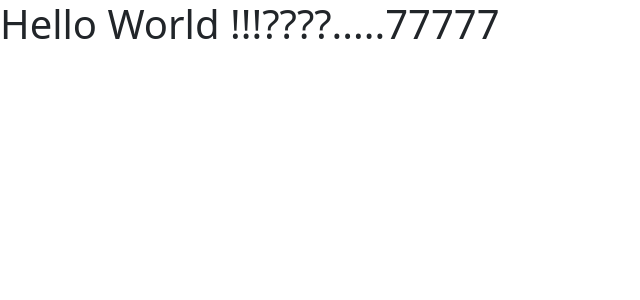
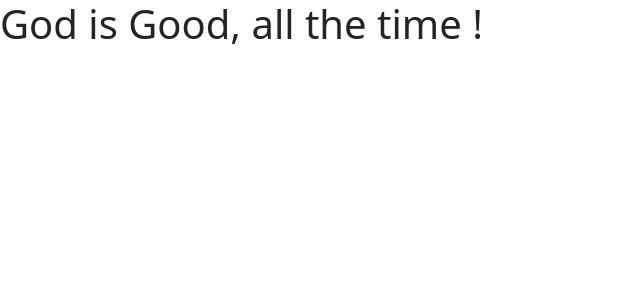
Before and after one commit to starsoft5/CA-DDD-01, a React (Vite) app in the folder ReactApp/: page / in a window 1280 px wide. Shown: the top 300 px of the page, without its empty margins (0-640 px from the left). Built offline with nearby package versions, Linux system fonts and the light colour scheme.

Commit message:
trigger CI/CD deploy

```diff
--- a/ReactApp/src/components/OrderList.tsx
+++ b/ReactApp/src/components/OrderList.tsx
@@ -1,7 +1,7 @@
  function OrderList() {
   return (
     <h1>
-      Hello World !!!????.....77777
+      God is Good, all the time !
     </h1>
   );
 }
```
